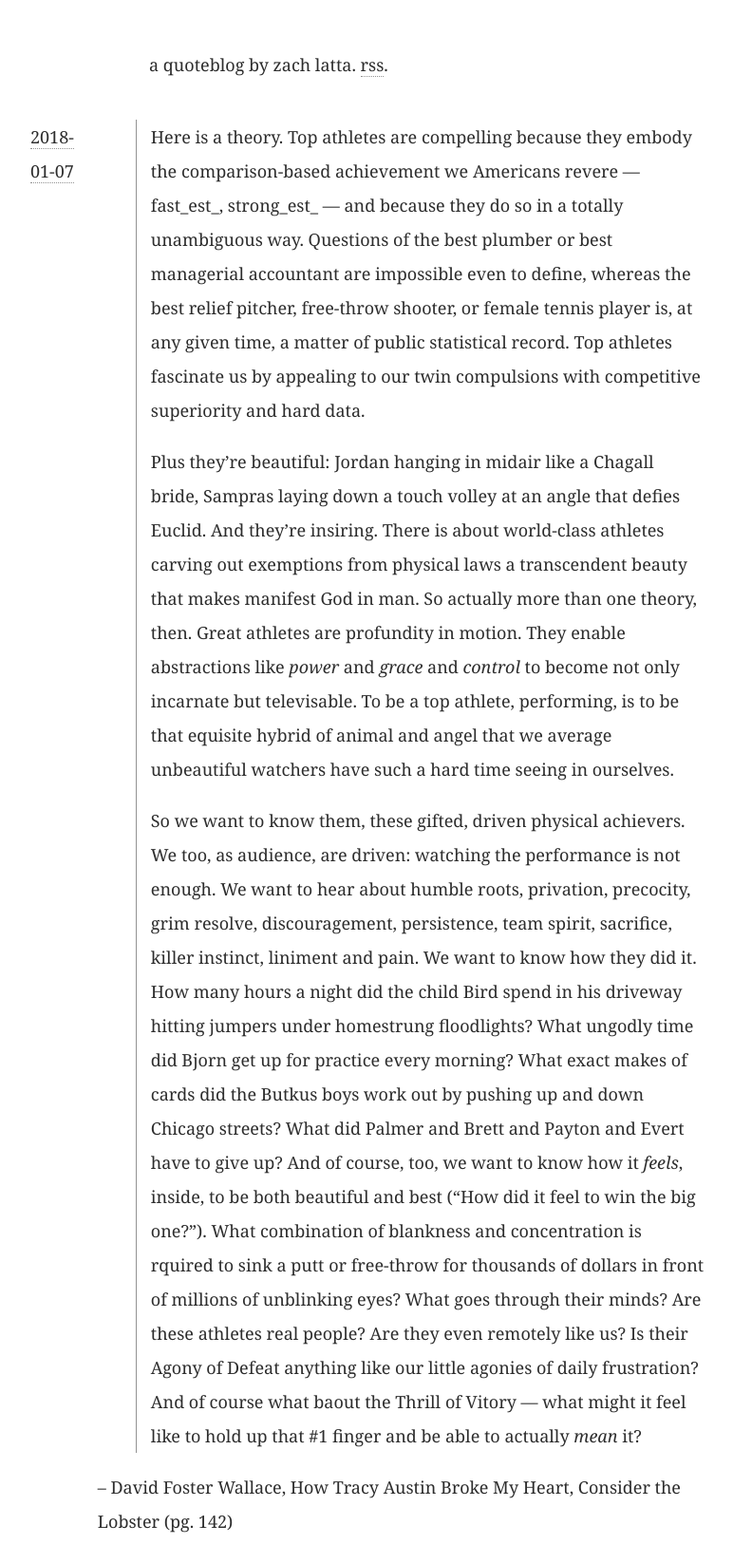
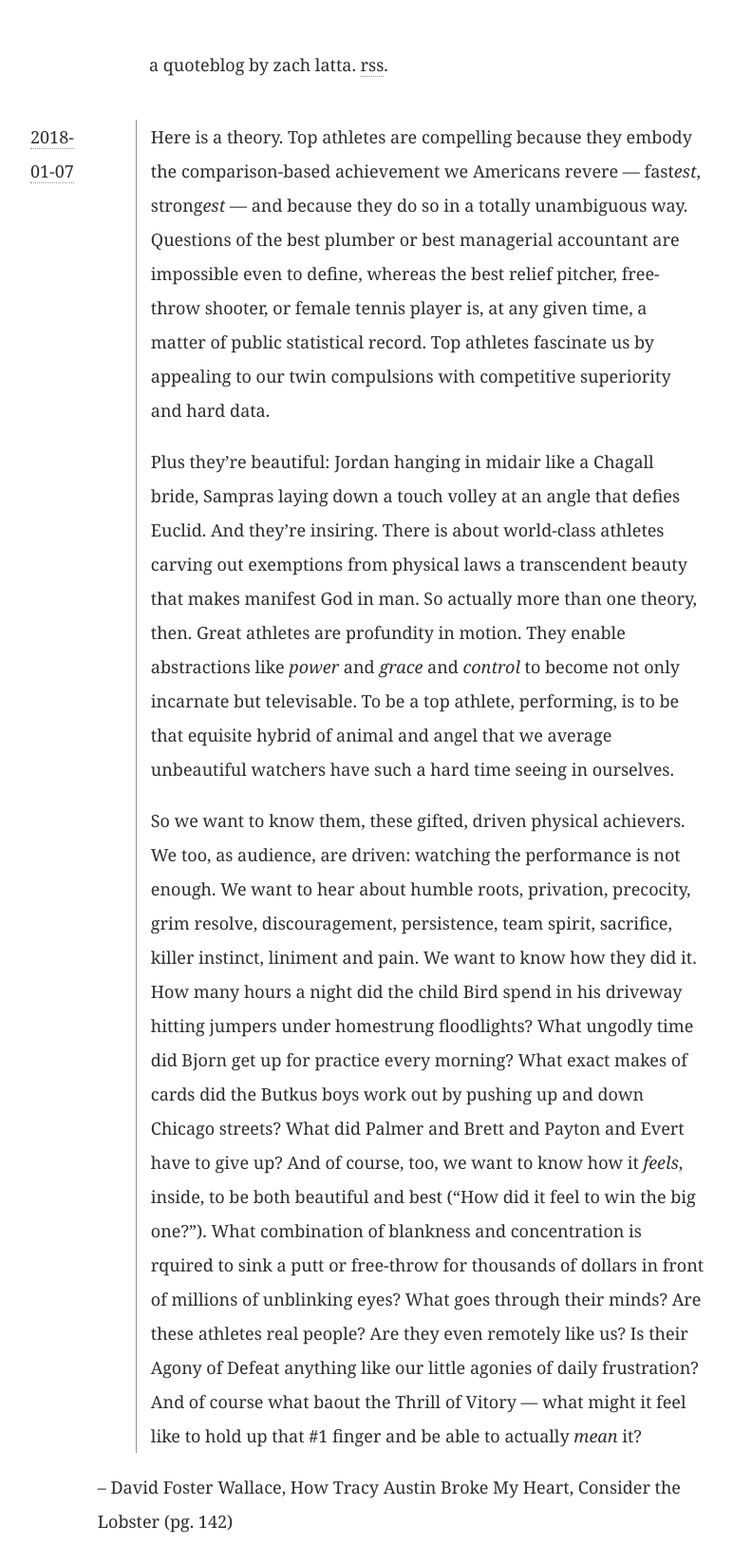
Before and after one commit to zachlatta/zachlatta.com, a Jekyll site: the page built from quotes/_posts/2018-01-07-stories-of-success.md, in a window 1280 px wide. Shown: the whole page at 95% size, without its empty margins (208-980 px from the left). Built offline with Jekyll 4.4.1, drawn with Linux system fonts in a browser that asks for light colours.

Commit message:
Fix italic formatting

```diff
--- a/quotes/_posts/2018-01-07-stories-of-success.md
+++ b/quotes/_posts/2018-01-07-stories-of-success.md
@@ -3,7 +3,7 @@ layout: quote
 date: 2018-01-07 10:28:03 -0800
 ---
 
-> Here is a theory. Top athletes are compelling because they embody the comparison-based achievement we Americans revere --- fast_est_, strong_est_ --- and because they do so in a totally unambiguous way. Questions of the best plumber or best managerial accountant are impossible even to define, whereas the best relief pitcher, free-throw shooter, or female tennis player is, at any given time, a matter of public statistical record. Top athletes fascinate us by appealing to our twin compulsions with competitive superiority and hard data.
+> Here is a theory. Top athletes are compelling because they embody the comparison-based achievement we Americans revere --- fast<i>est</i>, strong<i>est</i> --- and because they do so in a totally unambiguous way. Questions of the best plumber or best managerial accountant are impossible even to define, whereas the best relief pitcher, free-throw shooter, or female tennis player is, at any given time, a matter of public statistical record. Top athletes fascinate us by appealing to our twin compulsions with competitive superiority and hard data.
 >
 > Plus they're beautiful: Jordan hanging in midair like a Chagall bride, Sampras laying down a touch volley at an angle that defies Euclid. And they're insiring. There is about world-class athletes carving out exemptions from physical laws a transcendent beauty that makes manifest God in man. So actually more than one theory, then. Great athletes are profundity in motion. They enable abstractions like _power_ and _grace_ and _control_ to become not only incarnate but televisable. To be a top athlete, performing, is to be that equisite hybrid of animal and angel that we average unbeautiful watchers have such a hard time seeing in ourselves.
 >
```
